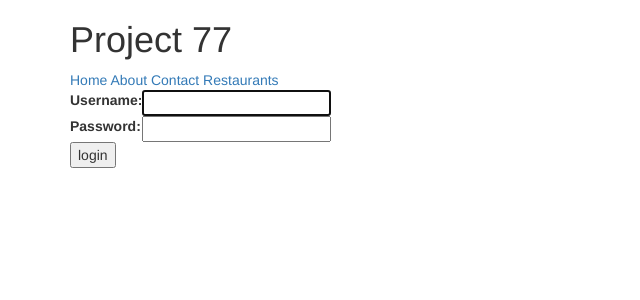
After one commit to PatrykJanMatlak/django-test, a Django app: page /login/ in a window 1280 px wide. The commit adds this page. Shown: the top 300 px of the page, without its empty margins (0-640 px from the left). Run offline with Django 3.2, Linux system fonts and the light colour scheme; some libraries are stand-ins or nearby versions.

Commit message:
using reverse for urls

```diff
--- a/src/projekt/settings/base.py
+++ b/src/projekt/settings/base.py
@@ -27,7 +27,7 @@ DEBUG = True
 
 ALLOWED_HOSTS = []
 
-
+LOGIN_URL = '/login/'
 # Application definition
 
 INSTALLED_APPS = [
--- a/src/projekt/urls.py
+++ b/src/projekt/urls.py
@@ -16,26 +16,28 @@ Including another URLconf
 from django.conf.urls import url
 from django.contrib import admin
 from django.views.generic import TemplateView, ListView
-from restaurants.views import RestaurantListView, RestaurantDetailView, RestaurantCreateView #restaurant_createview
+from restaurants.views import RestaurantListView, RestaurantDetailView, RestaurantCreateView, restaurant_createview
 from fast_foods.views import ff_listview
 from hotels.views import HotelView, HotelDetailView
 from pubs.views import pubs_view
 from products.views import ProductsView, ProductDetail
+from django.contrib.auth.views import LoginView
 
 urlpatterns = [
     url(r'^admin/', admin.site.urls),
-    url(r'^$',TemplateView.as_view(template_name="home.html")),
-    url(r'^restaurants/$', RestaurantListView.as_view()),
-    url(r'^restaurants/create/$', RestaurantCreateView.as_view()),
-
-    url(r'^restaurants/(?P<slug>[\w-]+)/$', RestaurantDetailView.as_view()),
+    url(r'^$',TemplateView.as_view(template_name="home.html"), name = "home"),
+    url(r'^login/', LoginView.as_view(template_name = 'login.html'), name = "login"),
+    url(r'^restaurants/$', RestaurantListView.as_view(), name = "restaurants"),
+    url(r'^restaurants/create/$', RestaurantCreateView.as_view(), name = "restaurant-create"),
+    #url(r'^restaurants/create/$', restaurant_createview),
+    url(r'^restaurants/(?P<slug>[\w-]+)/$', RestaurantDetailView.as_view(), name = "restaurant-detail"),
     url(r'^fast_foods/$', ff_listview),
     url(r'^hotels/$', HotelView.as_view()),
     url(r'^hotels/(?P<slug>[\w-]+)/$', HotelDetailView.as_view()),
     url(r'^pubs/$', pubs_view),
     #url(r'^restaurants/(?P<slug>\w+)/$', RestaurantListView.as_view() ),
-    url(r'^contact/$',TemplateView.as_view(template_name="contact.html")),
-    url(r'^about/$', TemplateView.as_view(template_name="about.html")),
+    url(r'^contact/$',TemplateView.as_view(template_name="contact.html"), name = "contact"),
+    url(r'^about/$', TemplateView.as_view(template_name="about.html"), name = "about"),
     url(r'^products/$', ProductsView.as_view()),
     url(r'^products/(?P<slug>[\w-]+)/$', ProductDetail.as_view())
 
--- a/src/restaurants/templates/restaurants/restaurantlocation_list.html
+++ b/src/restaurants/templates/restaurants/restaurantlocation_list.html
@@ -8,7 +8,7 @@
 <ul>
 
 {% for obj in object_list %}
-<li><a href='/restaurants/{{obj.slug}}/'>{{obj}}:</a>
+<li><a href = '{% url "restaurant-detail" slug=obj.slug %}'>{{obj}}:</a>
     {{ obj.location }}, {{obj.category}}, {{obj.timestamp}} </li>
 {% endfor %}
 
--- /dev/null
+++ b/src/templates/login.html
@@ -0,0 +1,36 @@
+{% extends "base.html" %}
+
+{% block content %}
+
+{% if form.errors %}
+<p>Your username and password didn't match. Please try again.</p>
+{% endif %}
+
+{% if next %}
+    {% if user.is_authenticated %}
+    <p>Your account doesn't have access to this page. To proceed,
+    please login with an account that has access.</p>
+    {% else %}
+    <p>Please login to see this page.</p>
+    {% endif %}
+{% endif %}
+
+<form method="post" action="{% url 'login' %}">
+{% csrf_token %}
+<table>
+<tr>
+    <td>{{ form.username.label_tag }}</td>
+    <td>{{ form.username }}</td>
+</tr>
+<tr>
+    <td>{{ form.password.label_tag }}</td>
+    <td>{{ form.password }}</td>
+</tr>
+</table>
+
+<input type="submit" value="login" />
+<input type="hidden" name="next" value="{{ next }}" />
+</form>
+
+
+{% endblock %}
--- a/src/templates/snippets/nav.html
+++ b/src/templates/snippets/nav.html
@@ -1,8 +1,9 @@
 <div class='container'>
 <h1>Project 77</h1>
 
-<a href='/'>Home</a>
-<a href='/about/'>About</a>
-<a href='/contact/'>Contact</a>
+<a href='{% url "home" %}'>Home</a>
+<a href='{% url "about" %}'>About</a>
+<a href='{% url "contact" %}'>Contact</a>
+<a href='{% url "restaurants" %}'>Restaurants</a>
 
 </div>
```
Also changed, not shown: src/restaurants/views.py (+22 -21 lines).
